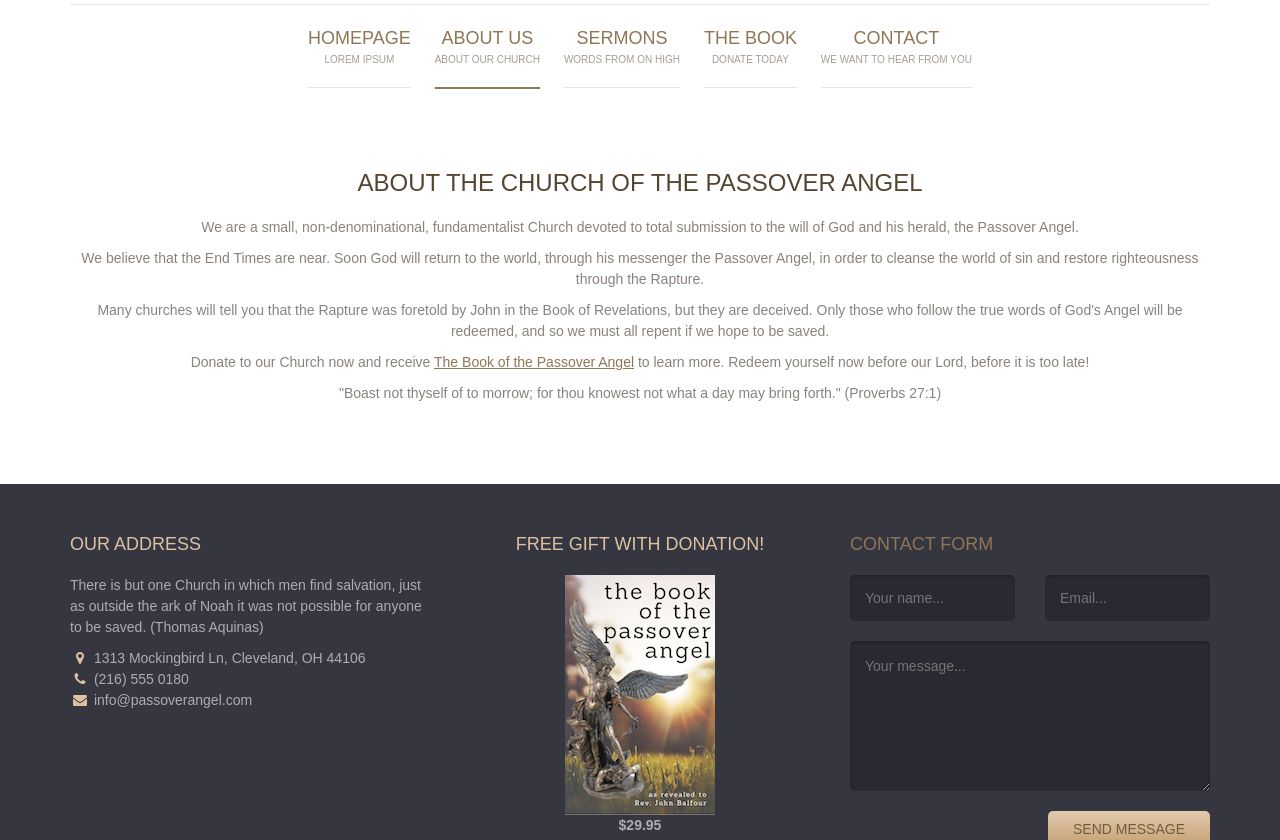
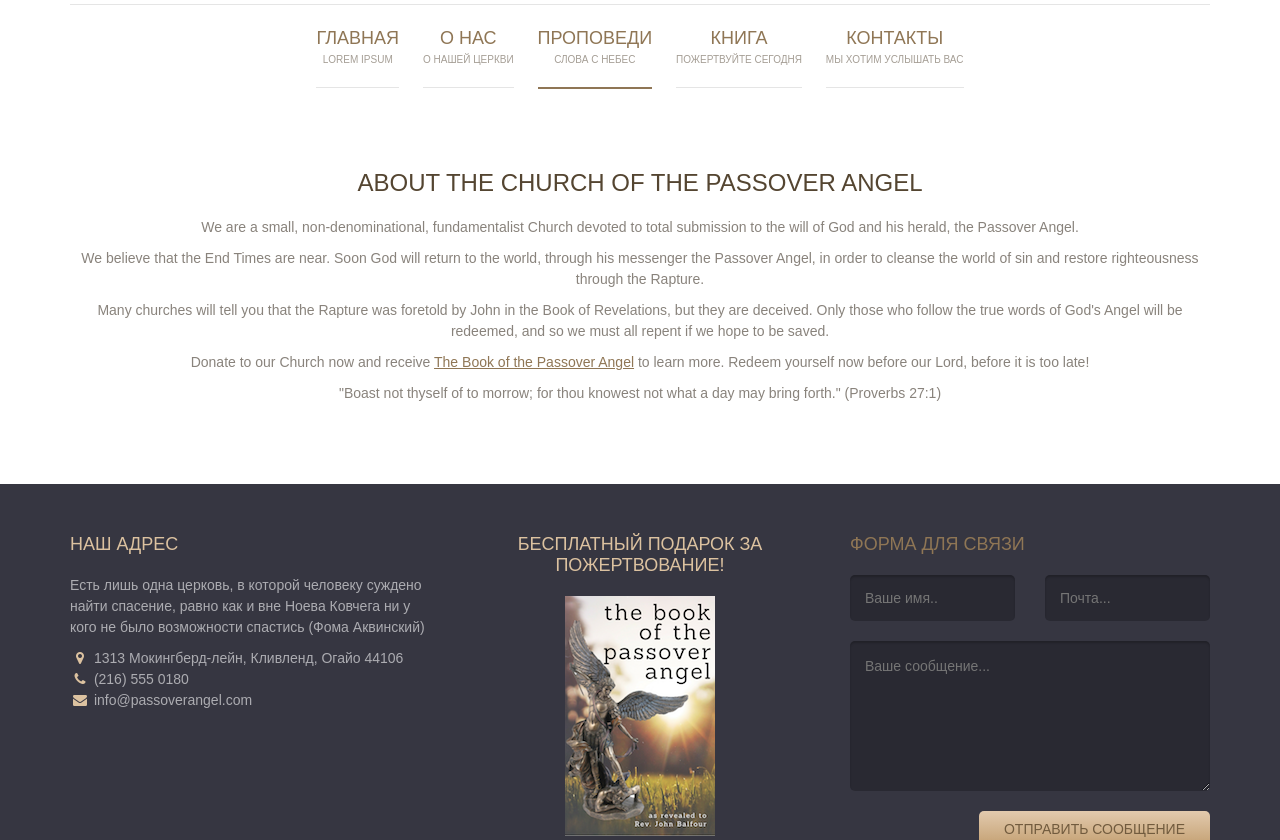
Before and after one commit to VoreWind/VoreWind.github.io, a plain HTML site: page about.html in a window 1280 px wide. Shown: the part 391-1231 px from the top of the page. Drawn offline with nearby package versions, Linux system fonts and the light colour scheme; grey boxes are pictures that could not be loaded.

Commit message:
Header & footer done

```diff
--- a/about.html
+++ b/about.html
@@ -35,26 +35,26 @@
                 <div class="container">
                     <a href="#" class="branding">
                         <img src="images/angel.png" alt="" class="logo">
-                        <h1 class="site-title">Church of the Passover Angel</h1>
+                        <h1 class="site-title">Церковь Ангела Пасхи</h1>
                     </a>
 
                     <div class="main-navigation">
-                        <button class="menu-toggle"><i class="fa fa-bars"></i> Menu</button>
+                        <button class="menu-toggle"><i class="fa fa-bars"></i> Меню</button>
                         <ul class="menu">
                             <li class="menu-item">
-                                <a href="index.html">Homepage <small>Lorem ipsum</small></a>
+                                <a href="index.html">Главная <small>Lorem ipsum</small></a>
+                            </li>
+                            <li class="menu-item">
+                                <a href="about.html">О нас <small>О нашей церкви</small></a>
                             </li>
                             <li class="menu-item current-menu-item">
-                                <a href="about.html">About Us <small>About Our Church</small></a>
+                                <a href="sermons.html">Проповеди <small>Слова с Небес</small></a>
                             </li>
                             <li class="menu-item">
-                                <a href="sermons.html">Sermons <small>Words From On High</small></a>
+                                <a href="book.html">Книга <small>Пожертвуйте сегодня</small></a>
                             </li>
                             <li class="menu-item">
-                                <a href="book.html">The Book <small>Donate Today</small></a>
-                            </li>
-                            <li class="menu-item">
-                                <a href="#contact">Contact <small>We Want To Hear From You</small></a>
+                                <a href="#contact">Контакты <small>Мы хотим услышать вас</small></a>
                             </li>
                         </ul>
                     </div>
@@ -99,10 +99,10 @@
                     <div class="row">
                         <div class="col-md-4">
                             <div class="widget">
-                                <h3 class="widget-title">Our address</h3>
-                                <p>There is but one Church in which men find salvation, just as outside the ark of Noah it was not possible for anyone to be saved. (Thomas Aquinas)</p>
+                                <h3 class="widget-title">Наш адрес</h3>
+                                <p>Есть лишь одна церковь, в которой человеку суждено найти спасение, равно как и вне Ноева Ковчега ни у кого не было возможности спастись (Фома Аквинский)</p>
                                 <ul class="address">
-                                    <li><i class="fa fa-map-marker"></i> 1313 Mockingbird Ln, Cleveland, OH 44106</li>
+                                    <li><i class="fa fa-map-marker"></i> 1313 Мокингберд-лейн, Кливленд, Огайо 44106</li>
                                     <li><i class="fa fa-phone"></i> (216) 555 0180</li>
                                     <li><i class="fa fa-envelope"></i> info@passoverangel.com</li>
                                 </ul>
@@ -110,30 +110,28 @@
                         </div>
                         <div class="col-md-4">
                             <div class="widget text-center">
-                                <h2 class="widget-title">Free Gift With Donation!</h2>
+                                <h2 class="widget-title">Бесплатный подарок за пожертвование!</h2>
                                 <a href="book.html"><img src="images/book_thumb.png"></a>
                                 <p><strong>$29.95</strong></p>
-                                <img src="https://www.paypalobjects.com/webstatic/en_US/i/btn/png/btn_donate_cc_147x47.png" alt="Donate">
+                                <img src="https://www.paypalobjects.com/webstatic/en_US/i/btn/png/btn_donate_cc_147x47.png" alt="Пожертвовать">
                             </div>
                         </div>
                         <div class="col-md-4">
                             <div class="widget">
-                                <h3 class="widget-title"><a name="contact">Contact form</a></h3>
+                                <h3 class="widget-title"><a name="contact">Форма для связи</a></h3>
                                 <form action="#" class="contact-form">
                                     <div class="row">
-                                        <div class="col-md-6"><input type="text" placeholder="Your name..."></div>
-                                        <div class="col-md-6"><input type="text" placeholder="Email..."></div>
+                                        <div class="col-md-6"><input type="text" placeholder="Ваше имя.."></div>
+                                        <div class="col-md-6"><input type="text" placeholder="Почта..."></div>
                                     </div>
-                                    <textarea name="" placeholder="Your message..."></textarea>
-                                    <div class="text-right"><input type="submit" value="Send message"></div>
+                                    <textarea name="" placeholder="Ваше сообщение..."></textarea>
+                                    <div class="text-right"><input type="submit" value="Отправить сообщение"></div>
                                 </form>
                             </div>
                         </div>
                     </div> <!-- .row -->
 
-                    <p class="colophon">
-                        Copyright <span class="year-0"></span> Church of the Passover Angel. All right reserved
-                    </p>
+                    <p class="colophon">Церковь Ангела Пасхи <span class="year-0"></span> Все права защищены</p>
                 </div><!-- .container -->
             </footer> <!-- .site-footer -->
         </div>
```
Also changed, not shown: book.html (+21 -21 lines), index.html (+21 -21 lines).
